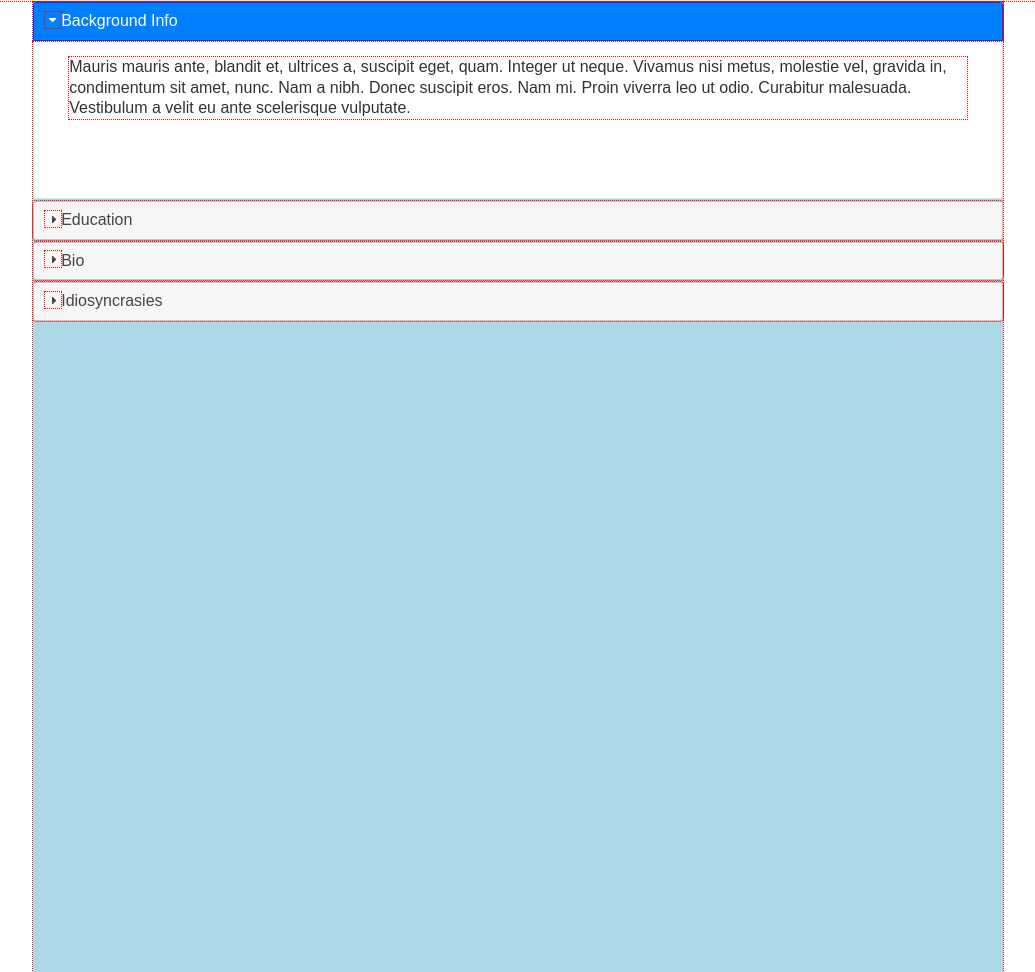
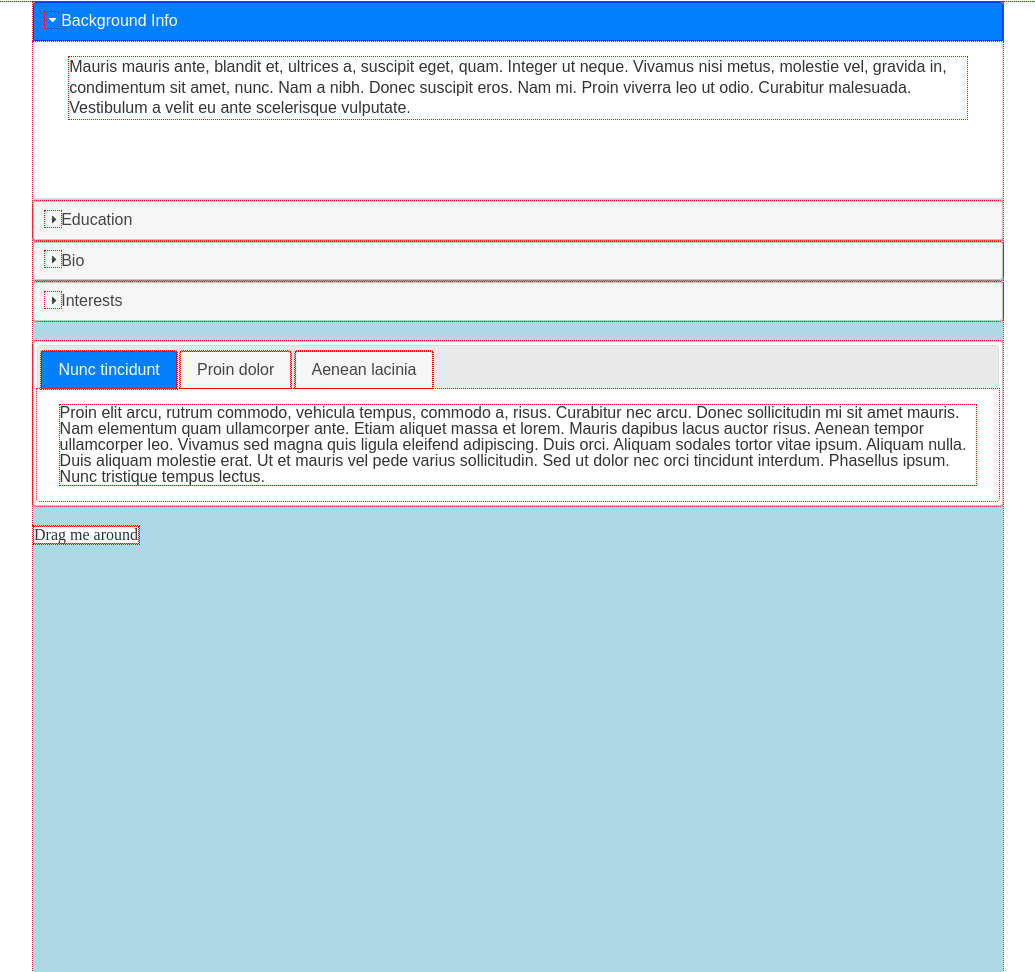
Before and after one commit to eliasvansickle/jQuery-UI-Assignment-2, a plain HTML site: page index.html in a window 1280 px wide. Shown: the whole page, without its empty margins (122-1157 px from the left). Drawn offline with nearby package versions, Linux system fonts and the light colour scheme.

Commit message:
Accordion, Tabs and Drag complete

```diff
--- a/index.html
+++ b/index.html
@@ -50,7 +50,7 @@
 				        <li>List item three</li>
 			        </ul>
 			    </div>
-		        <h3>Idiosyncrasies</h3>
+		        <h3>Interests</h3>
 				<div>
 				    <p>
 				    Cras dictum. Pellentesque habitant morbi tristique senectus et netus
@@ -65,6 +65,26 @@
 				    </p>
 			    </div>
 			</div>
+			<div id="tabs">
+			  <ul>
+			    <li><a href="#tabs-1">Nunc tincidunt</a></li>
+			    <li><a href="#tabs-2">Proin dolor</a></li>
+			    <li><a href="#tabs-3">Aenean lacinia</a></li>
+			  </ul>
+			  <div id="tabs-1">
+			    <p>Proin elit arcu, rutrum commodo, vehicula tempus, commodo a, risus. Curabitur nec arcu. Donec sollicitudin mi sit amet mauris. Nam elementum quam ullamcorper ante. Etiam aliquet massa et lorem. Mauris dapibus lacus auctor risus. Aenean tempor ullamcorper leo. Vivamus sed magna quis ligula eleifend adipiscing. Duis orci. Aliquam sodales tortor vitae ipsum. Aliquam nulla. Duis aliquam molestie erat. Ut et mauris vel pede varius sollicitudin. Sed ut dolor nec orci tincidunt interdum. Phasellus ipsum. Nunc tristique tempus lectus.</p>
+			  </div>
+			  <div id="tabs-2">
+			    <p>Morbi tincidunt, dui sit amet facilisis feugiat, odio metus gravida ante, ut pharetra massa metus id nunc. Duis scelerisque molestie turpis. Sed fringilla, massa eget luctus malesuada, metus eros molestie lectus, ut tempus eros massa ut dolor. Aenean aliquet fringilla sem. Suspendisse sed ligula in ligula suscipit aliquam. Praesent in eros vestibulum mi adipiscing adipiscing. Morbi facilisis. Curabitur ornare consequat nunc. Aenean vel metus. Ut posuere viverra nulla. Aliquam erat volutpat. Pellentesque convallis. Maecenas feugiat, tellus pellentesque pretium posuere, felis lorem euismod felis, eu ornare leo nisi vel felis. Mauris consectetur tortor et purus.</p>
+			  </div>
+			  <div id="tabs-3">
+			    <p>Mauris eleifend est et turpis. Duis id erat. Suspendisse potenti. Aliquam vulputate, pede vel vehicula accumsan, mi neque rutrum erat, eu congue orci lorem eget lorem. Vestibulum non ante. Class aptent taciti sociosqu ad litora torquent per conubia nostra, per inceptos himenaeos. Fusce sodales. Quisque eu urna vel enim commodo pellentesque. Praesent eu risus hendrerit ligula tempus pretium. Curabitur lorem enim, pretium nec, feugiat nec, luctus a, lacus.</p>
+			    <p>Duis cursus. Maecenas ligula eros, blandit nec, pharetra at, semper at, magna. Nullam ac lacus. Nulla facilisi. Praesent viverra justo vitae neque. Praesent blandit adipiscing velit. Suspendisse potenti. Donec mattis, pede vel pharetra blandit, magna ligula faucibus eros, id euismod lacus dolor eget odio. Nam scelerisque. Donec non libero sed nulla mattis commodo. Ut sagittis. Donec nisi lectus, feugiat porttitor, tempor ac, tempor vitae, pede. Aenean vehicula velit eu tellus interdum rutrum. Maecenas commodo. Pellentesque nec elit. Fusce in lacus. Vivamus a libero vitae lectus hendrerit hendrerit.</p>
+			  </div>
+			</div>
+			<div id="draggable" class="ui-widget-content">
+			  <p>Drag me around</p>
+			</div>
 		</div>
 	</body>
 </html>
--- a/script.js
+++ b/script.js
@@ -1,3 +1,5 @@
 $(document).ready(function() {
 	$("#accordion").accordion();
+	$("#tabs").tabs();
+	$("#draggable").draggable();
 });
--- a/style.css
+++ b/style.css
@@ -48,3 +48,12 @@ blockquote, q {
 	max-width: 970px;
 	min-height: 970px;
 }
+
+#tabs {
+	margin-top: 20px;
+}
+
+#draggable {
+	margin-top: 20px;
+	display: inline-block;
+}
```
